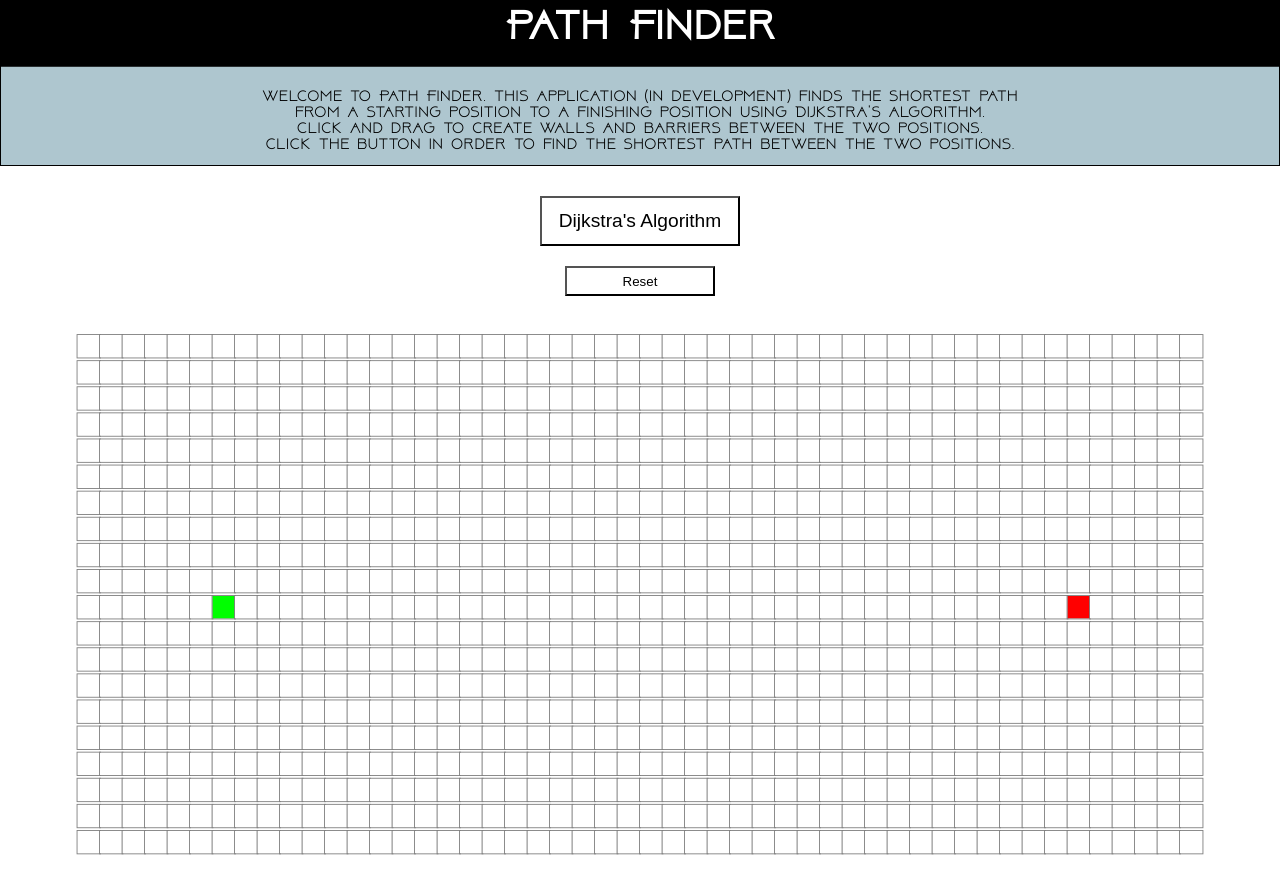
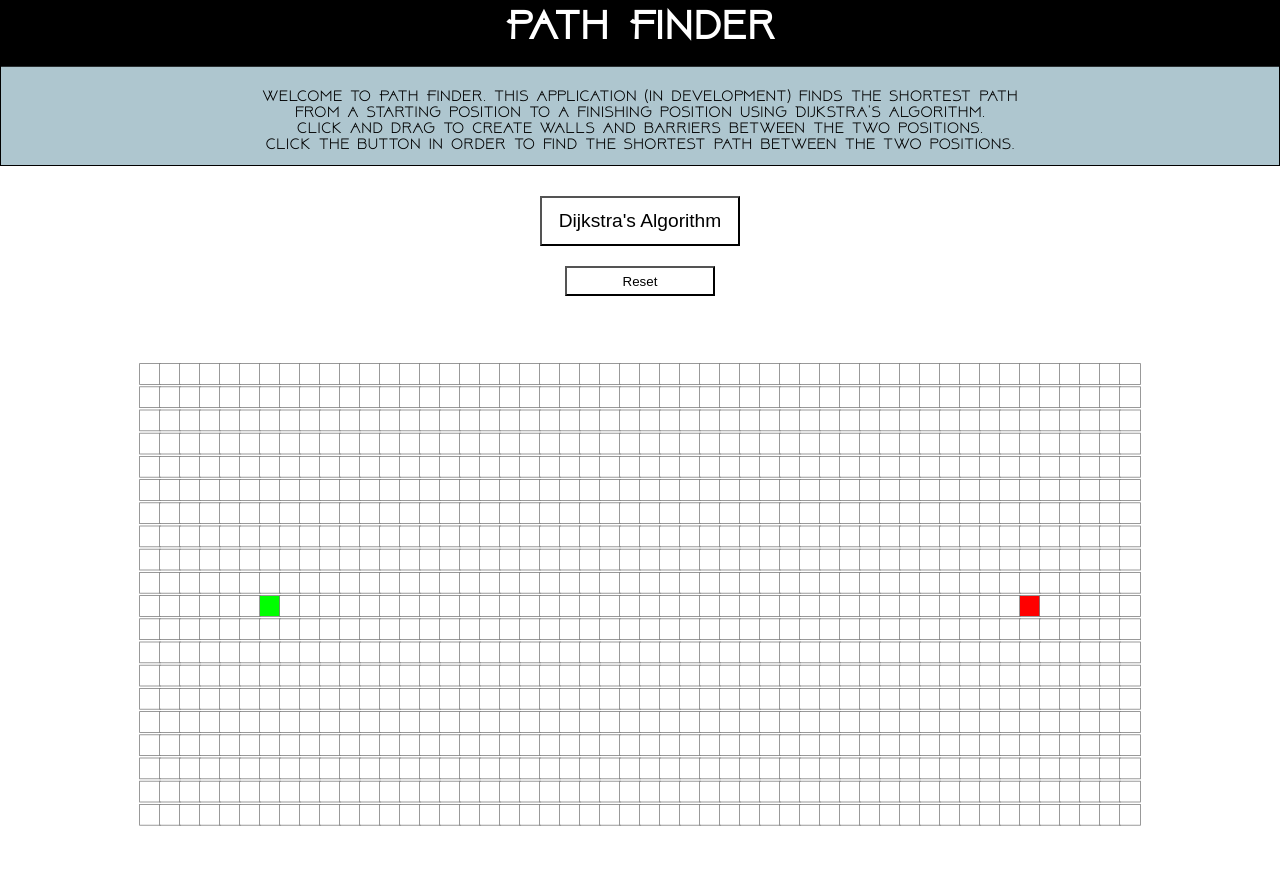
Before and after one commit to jemjefferson/PathFinder, a React (Create React App) app: page / in a window 1280 px wide. Built offline with nearby package versions, Linux system fonts and the light colour scheme.

Commit message:
Changed scale of grid.

```diff
--- a/src/PathFinderVisual/PathFinderVisual.css
+++ b/src/PathFinderVisual/PathFinderVisual.css
@@ -1,6 +1,6 @@
 .grid {
     margin-top: 10px;
-    transform: scale(0.9);
+    transform: scale(0.8);
 }
 
 #buttons {
```
